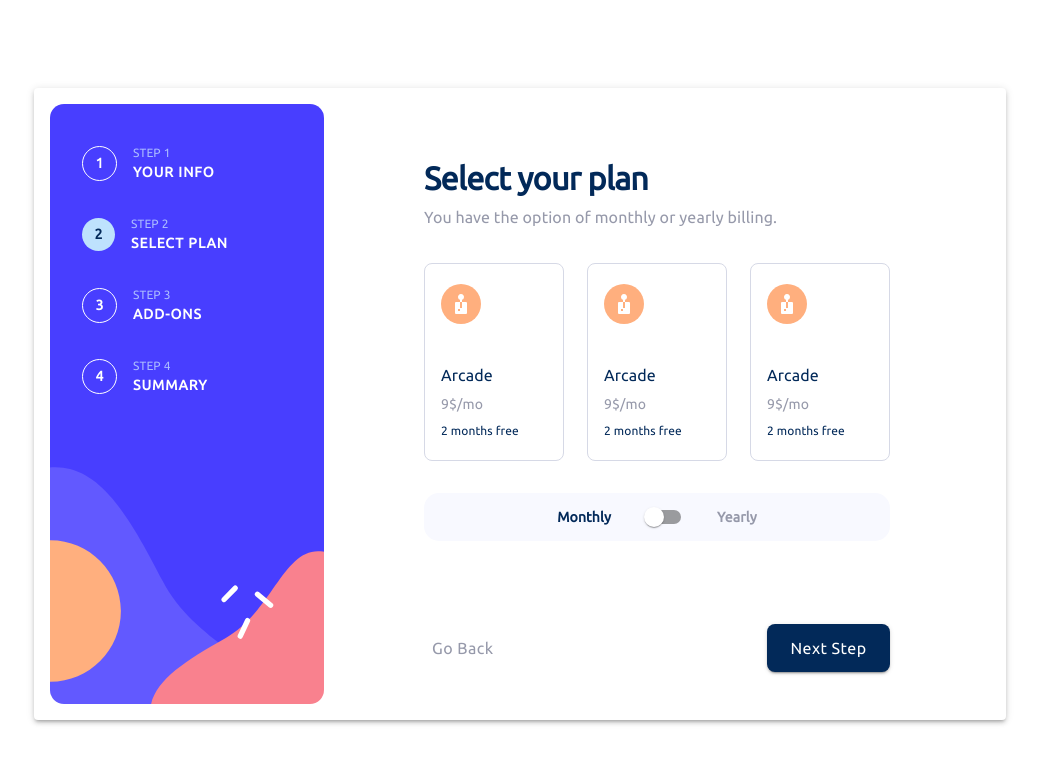
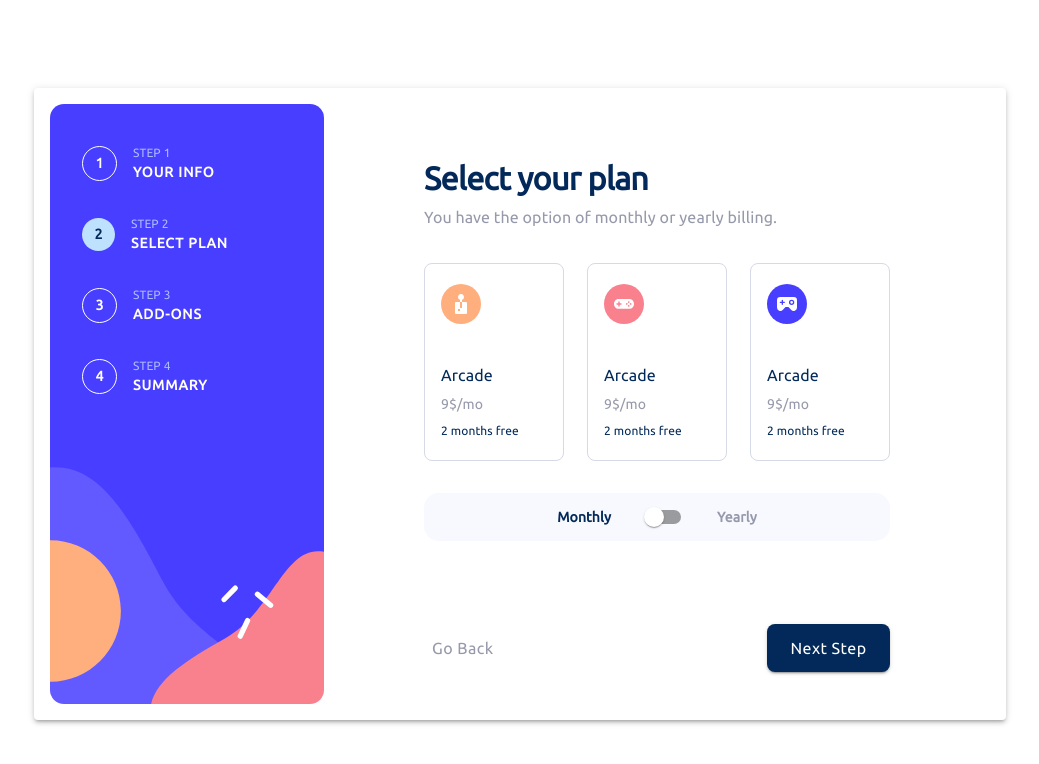
Before and after one commit to neda-pro/multi-step-form, a React (Vite) app: page /plan in a window 1280 px wide. Shown: the top 764 px of the page, without its empty margins (120-1159 px from the left). Built offline with nearby package versions, Linux system fonts and the light colour scheme.

Commit message:
added svg in PlanTiles icon

```diff
--- a/src/routes/plan.jsx
+++ b/src/routes/plan.jsx
@@ -8,6 +8,8 @@ import { Box } from "@mui/material";
 import { useNavigate } from "react-router-dom";
 import PlanTile from "../components/PlanTile";
 import ArcadeIcon from "../assets/images/icon-arcade.svg?react";
+import ProIcon from "../assets/images/icon-pro.svg?react";
+import AdvancedIcon from "../assets/images/icon-advanced.svg?react";
 import PlanSwitch from "../components/PlanSwitch";
 
 const Plan = () => {
@@ -61,7 +63,7 @@ const Plan = () => {
             selected={false}
           />
           <PlanTile
-            icon={<ArcadeIcon sx={{ width: "40px", height: "40px" }} />}
+            icon={<AdvancedIcon sx={{ width: "40px", height: "40px" }} />}
             title={"Arcade"}
             subTitle={"9$/mo"}
             description={"2 months free"}
@@ -69,7 +71,7 @@ const Plan = () => {
             selected={false}
           />
           <PlanTile
-            icon={<ArcadeIcon sx={{ width: "40px", height: "40px" }} />}
+            icon={<ProIcon sx={{ width: "40px", height: "40px" }} />}
             title={"Arcade"}
             subTitle={"9$/mo"}
             description={"2 months free"}
```
